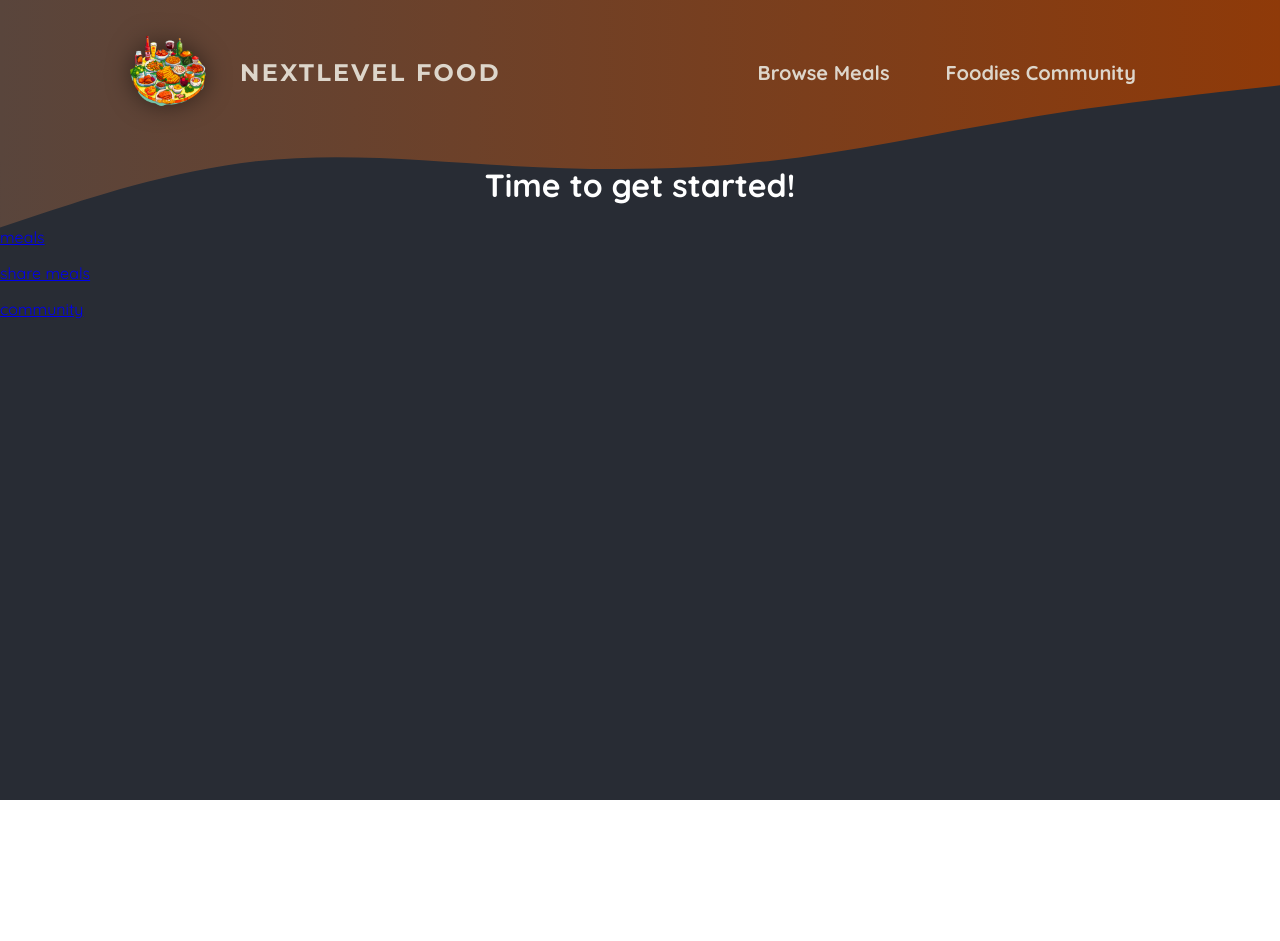
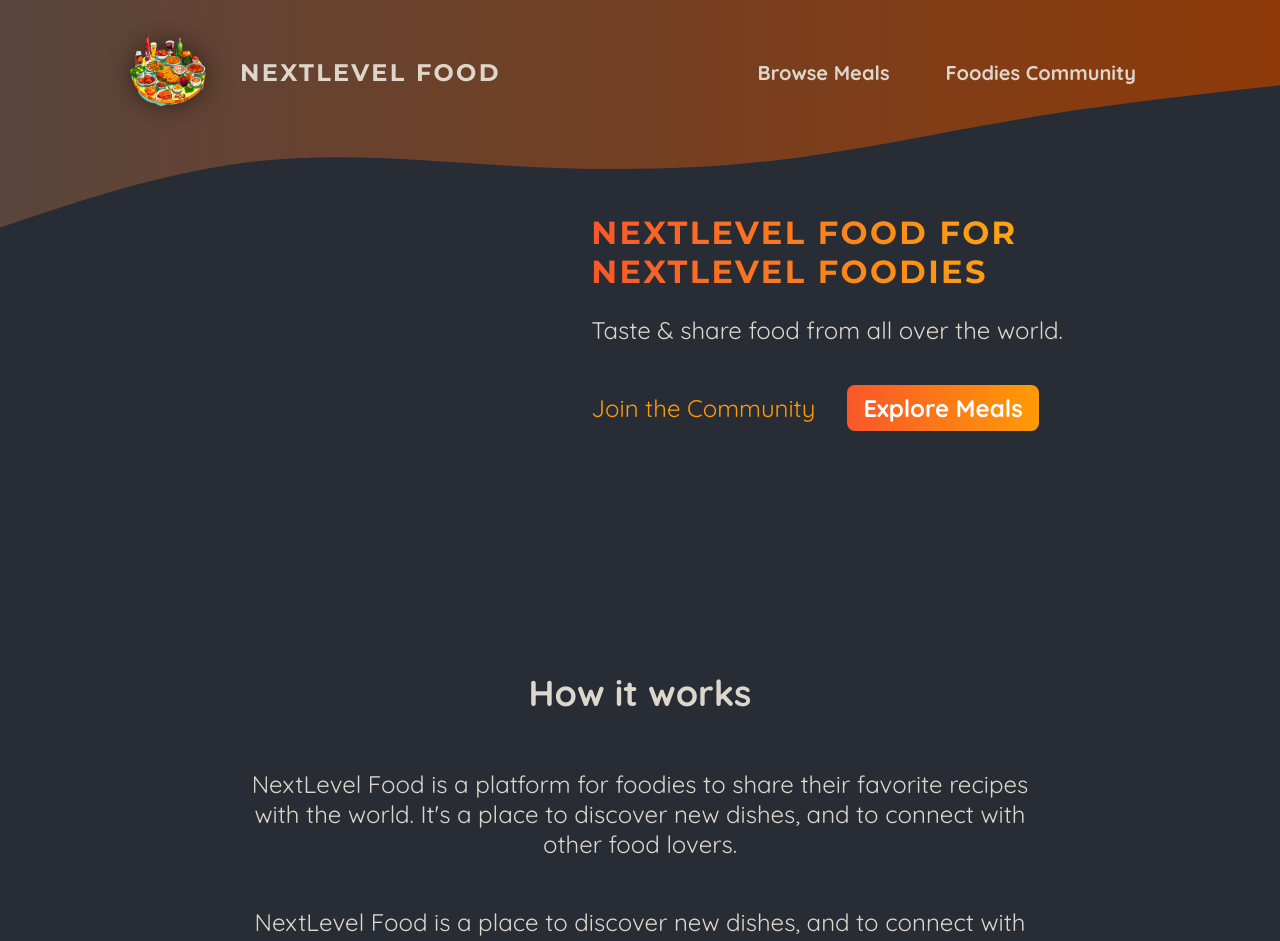
Before and after one commit to shaneTF/Foodies_nextjs_practice, a Next.js app: page / in a window 1280 px wide. Shown: the top 941 px of the page. Before the commit the page ends 800 px from the top, so only its background shows below. Built offline with nearby package versions, Linux system fonts and the light colour scheme.

Commit message:
Imported css and set classnames. Added homepage items.

```diff
--- a/app/globals.css
+++ b/app/globals.css
@@ -1,31 +1,16 @@
-@import url('https://fonts.googleapis.com/css2?family=Quicksand:wght@400;600;700&family=Montserrat:wght@400;700&display=swap');
+@import url("https://fonts.googleapis.com/css2?family=Quicksand:wght@400;600;700&family=Montserrat:wght@400;700&display=swap");
 
 * {
   box-sizing: border-box;
 }
 
 html {
-  font-family: 'Quicksand', sans-serif;
+  font-family: "Quicksand", sans-serif;
 }
 
 body {
   margin: 0;
   background: radial-gradient(#282c34, #282c34);
-}
-
-.header-background {
-  position: absolute;
-  width: 100%;
-  height: 320px;
-  top: 0;
-  left: 0;
-  z-index: -1;
-}
-
-svg {
-  display: block;
-  width: 100%;
-  height: auto;
 }
 
 .not-found,
@@ -46,7 +31,7 @@
   -webkit-text-fill-color: transparent;
   background-size: cover;
   background-position: center;
-  font-family: 'Montserrat', sans-serif;
+  font-family: "Montserrat", sans-serif;
 }
 
 .not-found p,
--- a/app/layout.js
+++ b/app/layout.js
@@ -1,4 +1,4 @@
-import MainHeader from "@/components/main-header";
+import MainHeader from "@/components/main-header/main-header";
 import "./globals.css";
 
 export const metadata = {
@@ -10,26 +10,6 @@
   return (
     <html lang="en">
       <body>
-        <div className="header-background">
-          <svg xmlns="http://www.w3.org/2000/svg" viewBox="0 0 1440 320">
-            <defs>
-              <linearGradient id="gradient" x1="0%" y1="0%" x2="100%" y2="0%">
-                <stop
-                  offset="0%"
-                  style={{ stopColor: "#59453c", stopOpacity: "1" }}
-                />
-                <stop
-                  offset="100%"
-                  style={{ stopColor: "#8f3a09", stopOpacity: "1" }}
-                />
-              </linearGradient>
-            </defs>
-            <path
-              fill="url(#gradient)"
-              d="M0,256L48,240C96,224,192,192,288,181.3C384,171,480,181,576,186.7C672,192,768,192,864,181.3C960,171,1056,149,1152,133.3C1248,117,1344,107,1392,101.3L1440,96L1440,0L1392,0C1344,0,1248,0,1152,0C1056,0,960,0,864,0C768,0,672,0,576,0C480,0,384,0,288,0C192,0,96,0,48,0L0,0Z"
-            ></path>
-          </svg>
-        </div>
         <MainHeader />
         {children}
       </body>
--- a/app/page.js
+++ b/app/page.js
@@ -1,20 +1,50 @@
 import Link from "next/link";
+
+import classes from "./page.module.css";
 
 export default function Home() {
   return (
+    <>
+      <header className={classes.header}>
+        <div className={classes.slideshow}></div>
+        <div>
+          <div className={classes.hero}>
+            <h1>NextLevel Food for NextLevel Foodies</h1>
+            <p>Taste & share food from all over the world.</p>
+          </div>
+          <div className={classes.cta}>
+            <Link href="/community">Join the Community</Link>
+            <Link href="/meals">Explore Meals</Link>
+          </div>
+        </div>
+      </header>
       <main>
-      <h1 style={{ color: "white", textAlign: "center" }}>
-        Time to get started!
-      </h1>
+        <section className={classes.section}>
+          <h2>How it works</h2>
           <p>
-        <Link href="/meals">meals</Link>
+            NextLevel Food is a platform for foodies to share their favorite
+            recipes with the world. It&apos;s a place to discover new dishes,
+            and to connect with other food lovers.
           </p>
           <p>
-        <Link href="/meals/share">share meals</Link>
+            NextLevel Food is a place to discover new dishes, and to connect
+            with other food lovers.
+          </p>
+        </section>
+
+        <section className={classes.section}>
+          <h2>Why NextLevel Food?</h2>
+          <p>
+            NextLevel Food is a platform for foodies to share their favorite
+            recipes with the world. It&apos;s a place to discover new dishes,
+            and to connect with other food lovers.
           </p>
           <p>
-        <Link href="/community">community</Link>
+            NextLevel Food is a place to discover new dishes, and to connect
+            with other food lovers.
           </p>
+        </section>
       </main>
+    </>
   );
 }
--- /dev/null
+++ b/app/page.module.css
@@ -0,0 +1,75 @@
+.header {
+  display: flex;
+  gap: 3rem;
+  margin: 3rem auto;
+  width: 90%;
+  max-width: 75rem;
+}
+
+.slideshow {
+  width: 40rem;
+  height: 25rem;
+}
+
+.hero {
+  color: #ddd6cb;
+  font-size: 1.5rem;
+}
+
+.hero h1 {
+  font-size: 2rem;
+  font-weight: bold;
+  font-family: 'Montserrat', sans-serif;
+  letter-spacing: 0.15rem;
+  text-transform: uppercase;
+  background: linear-gradient(90deg, #f9572a, #ffc905);
+  background-clip: text;
+  -webkit-background-clip: text;
+  -webkit-text-fill-color: transparent;
+}
+
+.cta {
+  font-size: 1.5rem;
+  display: flex;
+  gap: 1rem;
+}
+
+.cta a {
+  display: inline-block;
+  margin-top: 1rem;
+  padding: 0.5rem 1rem;
+  border-radius: 0.5rem;
+  background: linear-gradient(90deg, #f9572a, #ff9b05);
+  color: #ffffff;
+  font-weight: bold;
+  text-decoration: none;
+}
+
+.cta a:hover,
+.cta a:active {
+  background: linear-gradient(90deg, #fd4715, #f9b241);
+}
+
+.cta a:first-child {
+  background: transparent;
+  font-weight: normal;
+  color: #ff9b05;
+  padding-left: 0;
+}
+
+.cta a:first-child:hover,
+.cta a:first-child:active {
+  background: transparent;
+  color: #f9b241;
+}
+
+.section {
+  display: flex;
+  flex-direction: column;
+  color: #ddd6cb;
+  font-size: 1.5rem;
+  max-width: 50rem;
+  width: 90%;
+  margin: 2rem auto;
+  text-align: center;
+}
--- a/components/main-header.js
+++ /dev/null
@@ -1,26 +0,0 @@
-import Link from "next/link";
-
-import logoImg from "@/assets/logo.png";
-import classes from "./main-header.module.css";
-
-export default function MainHeader() {
-  return (
-    <header className={classes.header}>
-      <Link className={classes.logo} href="/">
-        <img src={logoImg.src} alt="A plate with food on it" />
-        NextLevel Food
-      </Link>
-
-      <nav className={classes.nav}>
-        <ul>
-          <li>
-            <Link href="/meals">Browse Meals</Link>
-          </li>
-          <li>
-            <Link href="/community">Foodies Community</Link>
-          </li>
-        </ul>
-      </nav>
-    </header>
-  );
-}
--- /dev/null
+++ b/components/main-header/main-header-background.js
@@ -0,0 +1,26 @@
+import classes from "./main-header-background.module.css";
+
+export default function MainHeaderBackground() {
+  return (
+    <div className={classes["header-background"]}>
+      <svg xmlns="http://www.w3.org/2000/svg" viewBox="0 0 1440 320">
+        <defs>
+          <linearGradient id="gradient" x1="0%" y1="0%" x2="100%" y2="0%">
+            <stop
+              offset="0%"
+              style={{ stopColor: "#59453c", stopOpacity: "1" }}
+            />
+            <stop
+              offset="100%"
+              style={{ stopColor: "#8f3a09", stopOpacity: "1" }}
+            />
+          </linearGradient>
+        </defs>
+        <path
+          fill="url(#gradient)"
+          d="M0,256L48,240C96,224,192,192,288,181.3C384,171,480,181,576,186.7C672,192,768,192,864,181.3C960,171,1056,149,1152,133.3C1248,117,1344,107,1392,101.3L1440,96L1440,0L1392,0C1344,0,1248,0,1152,0C1056,0,960,0,864,0C768,0,672,0,576,0C480,0,384,0,288,0C192,0,96,0,48,0L0,0Z"
+        ></path>
+      </svg>
+    </div>
+  );
+}
--- /dev/null
+++ b/components/main-header/main-header-background.module.css
@@ -0,0 +1,14 @@
+.header-background {
+  position: absolute;
+  width: 100%;
+  height: 320px;
+  top: 0;
+  left: 0;
+  z-index: -1;
+}
+
+.header-background svg {
+  display: block;
+  width: 100%;
+  height: auto;
+}
--- /dev/null
+++ b/components/main-header/main-header.js
@@ -0,0 +1,31 @@
+import Link from "next/link";
+
+import logoImg from "@/assets/logo.png";
+import classes from "./main-header.module.css";
+import Image from "next/image";
+import MainHeaderBackground from "./main-header-background";
+
+export default function MainHeader() {
+  return (
+    <>
+      <MainHeaderBackground />
+      <header className={classes.header}>
+        <Link className={classes.logo} href="/">
+          <Image src={logoImg} alt="A plate with food on it" priority />
+          NextLevel Food
+        </Link>
+
+        <nav className={classes.nav}>
+          <ul>
+            <li>
+              <Link href="/meals">Browse Meals</Link>
+            </li>
+            <li>
+              <Link href="/community">Foodies Community</Link>
+            </li>
+          </ul>
+        </nav>
+      </header>
+    </>
+  );
+}
```
Also changed, not shown: components/main-header/main-header.module.css (renamed from components/main-header.module.css). Lines whose indentation alone changed are shown as unchanged.
